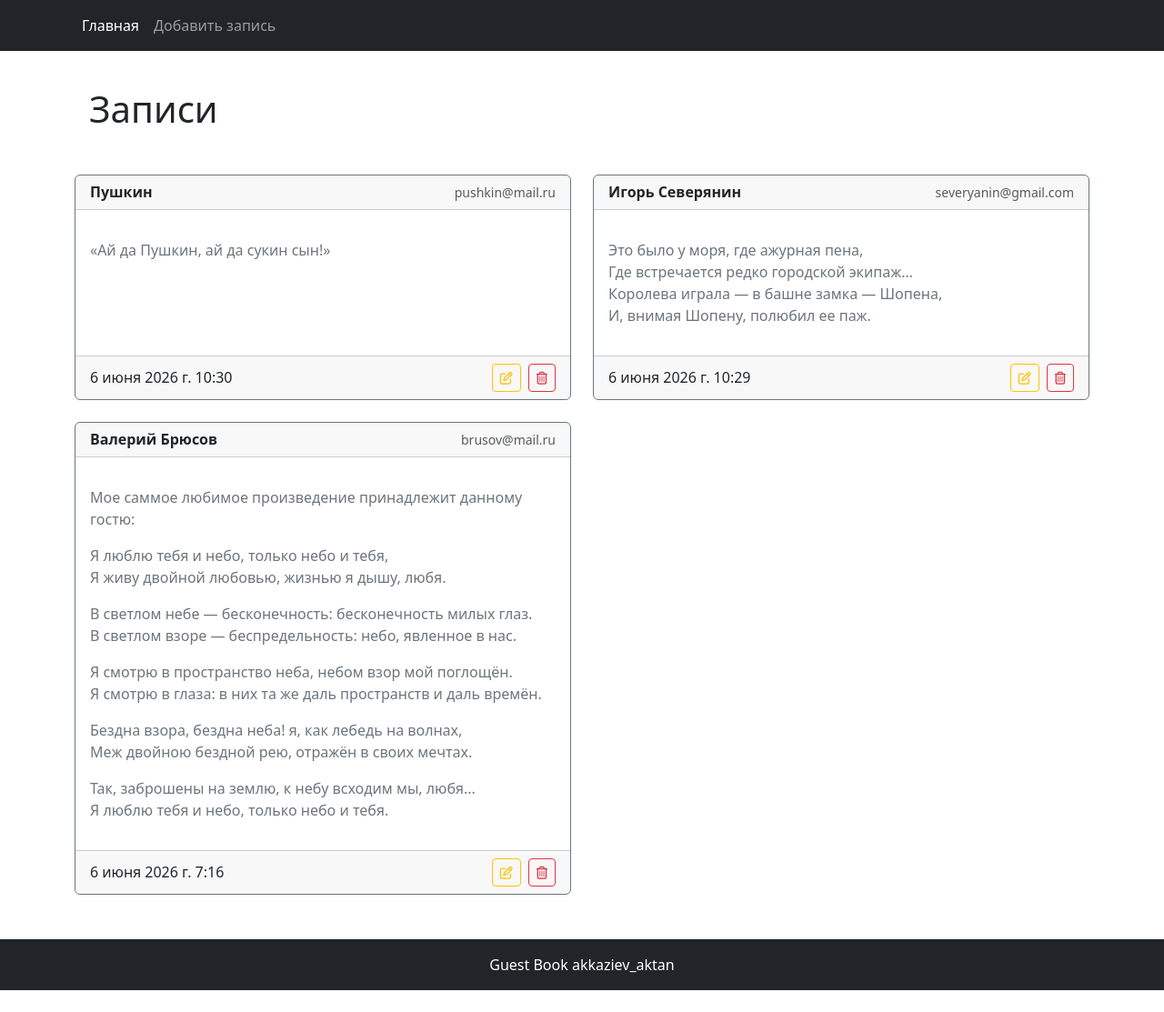
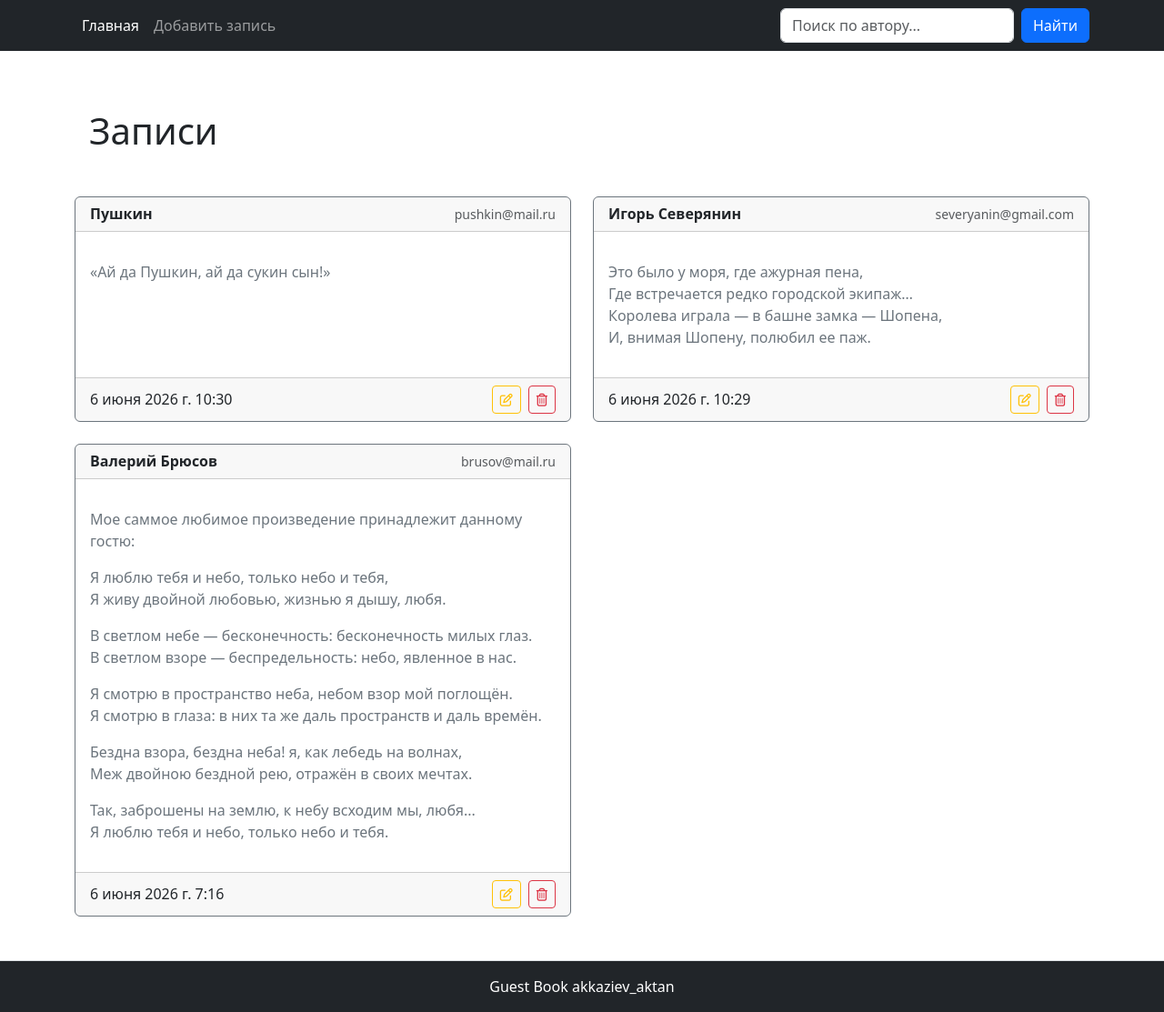
Before and after one commit to akkazief/control_work_akkaziev_aktan, a Django app: page / in a window 1280 px wide. Shown: the whole page at 91% size. Before the commit the page ends 1089 px from the top, so only its background shows below. Run offline with Django 5.2, Linux system fonts and the light colour scheme; data comes from the database, SQL or seed files in the repository.

Commit message:
made bonus task - added search. record_form moved to new directory forms

```diff
--- a/records/forms.py
+++ b/records/forms/record_form.py
@@ -1,5 +1,4 @@
 from django.forms import ModelForm, widgets
-from django.core.validators import EmailValidator
 from records.models import Record
 
 
--- /dev/null
+++ b/records/forms/search_form.py
@@ -0,0 +1,6 @@
+from django.forms import Form, CharField
+
+
+
+class SearchForm(Form):
+    query = CharField(required=False, label="Поиск по имени")
--- a/records/templates/base.html
+++ b/records/templates/base.html
@@ -10,23 +10,27 @@
 
     <title>Guest_book</title>
 </head>
-<body>
+<body class="d-flex flex-column min-vh-100">
     <nav class="navbar navbar-expand-lg bg-dark navbar-dark mb-4">
         <div class="container">
             <button class="navbar-toggler" type="button" data-bs-toggle="collapse" data-bs-target="#navbarNavAltMarkup"
                     aria-controls="navbarNavAltMarkup" aria-expanded="false" aria-label="Toggle navigation">
                 <span class="navbar-toggler-icon"></span>
             </button>
-            <div class="collapse navbar-collapse" id="navbarNavAltMarkup">
+            <div class="collapse navbar-collapse align-items-center" id="navbarNavAltMarkup">
                 <div class="navbar-nav">
                     <a class="nav-link active" aria-current="page" href="{% url 'main' %}">Главная</a>
                     {% block nav %}
                     {% endblock %}
                 </div>
+                <div class="navbar-nav ms-auto">
+                    {% block search %}
+                    {% endblock %}
+                </div>
             </div>
         </div>
     </nav>
-    <div class="container">
+    <div class="container flex-grow-1">
         {% block content %}
         {% endblock %}
     </div>
--- a/records/templates/records/main.html
+++ b/records/templates/records/main.html
@@ -2,7 +2,17 @@
 {% block nav %}
     <a class="nav-link" href="{% url 'create' %}">Добавить запись</a>
 {% endblock %}
+
+ {% block search %}
+    <form method="GET" class="d-flex gap-2">
+        <input type="search" name="query" value="{{ request.GET.query }}"
+               class="form-control" placeholder="Поиск по автору..." aria-label="Search">
+    <button type="submit" class="btn btn-primary">Найти</button>
+</form>
+{% endblock %}
+
 {% block content %}
+
     <div class="page-header d-flex justify-content-between align-items-center my-4 p-3">
         <h1>Записи</h1>
     </div>
--- a/records/views.py
+++ b/records/views.py
@@ -1,13 +1,22 @@
 from django.shortcuts import render, redirect,get_object_or_404
 
+from records.forms.search_form import SearchForm
 from records.models import Record
-from records.forms import RecordForm
+from records.forms.record_form import RecordForm
 from records.constants import STATUS_ACTIVE
 
 
 def records(request):
+    search = SearchForm(request.GET)
     records = Record.objects.filter(status=STATUS_ACTIVE).order_by('-created_at')
-    context = {'records': records}
+    if search.is_valid():
+        query = search.cleaned_data.get('query')
+        if query:
+            records = records.filter(name__icontains=query)
+
+    context = {'records': records,
+               'search': search,
+               }
     return render(request, "records/main.html", context)
 
 def create_record(request):
```
Also changed, not shown: records/forms/__init__.py (added).
